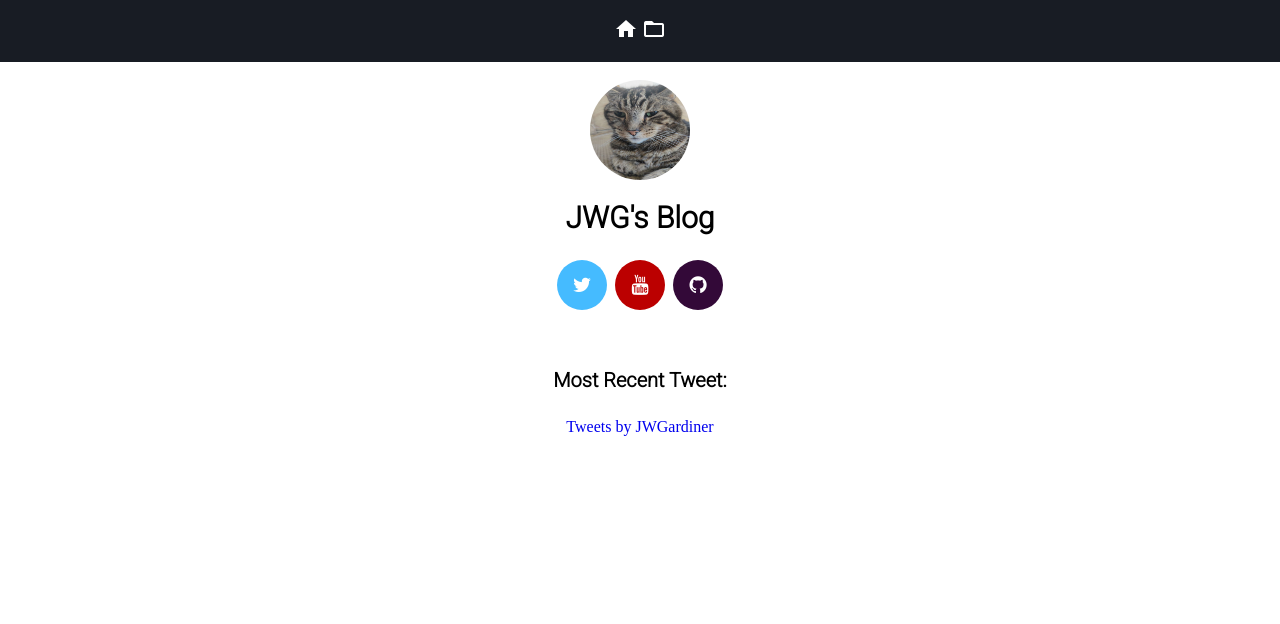
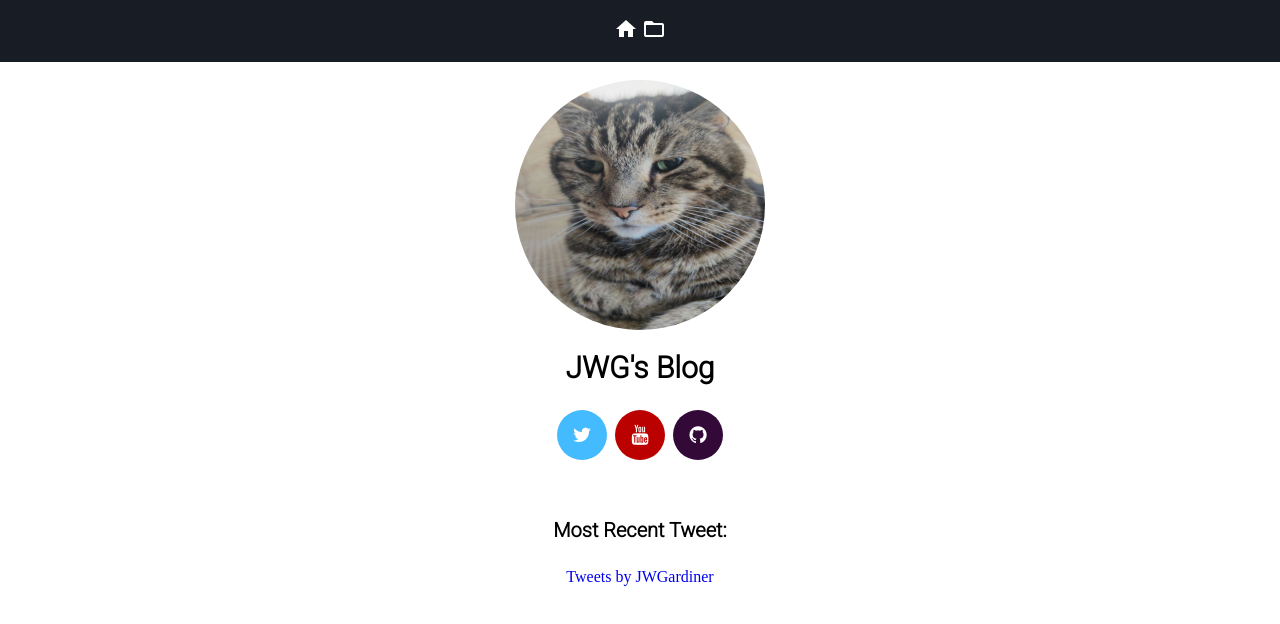
Before and after one commit to JWGardiner/JWGardiner.github.io, a plain HTML site: page index.html in a window 1280 px wide. Drawn offline with Linux system fonts and the light colour scheme.

Commit message:
Update stylesheet.css

```diff
--- a/css/stylesheet.css
+++ b/css/stylesheet.css
@@ -27,8 +27,9 @@ a {
 	display: block;
         margin-left: auto;
         margin-right: auto;
-        width: 100px;
-	height: 100px;
+        width: 250px;
+	height: 250px;
+
  	border-radius: 50%;
 }
 .topnav {
@@ -36,6 +37,7 @@ a {
         overflow: hidden;
         width: 100%;
         height: auto;
+        overflow: hidden;
         text-align: center;
 }
 .topnavcenter {
```
